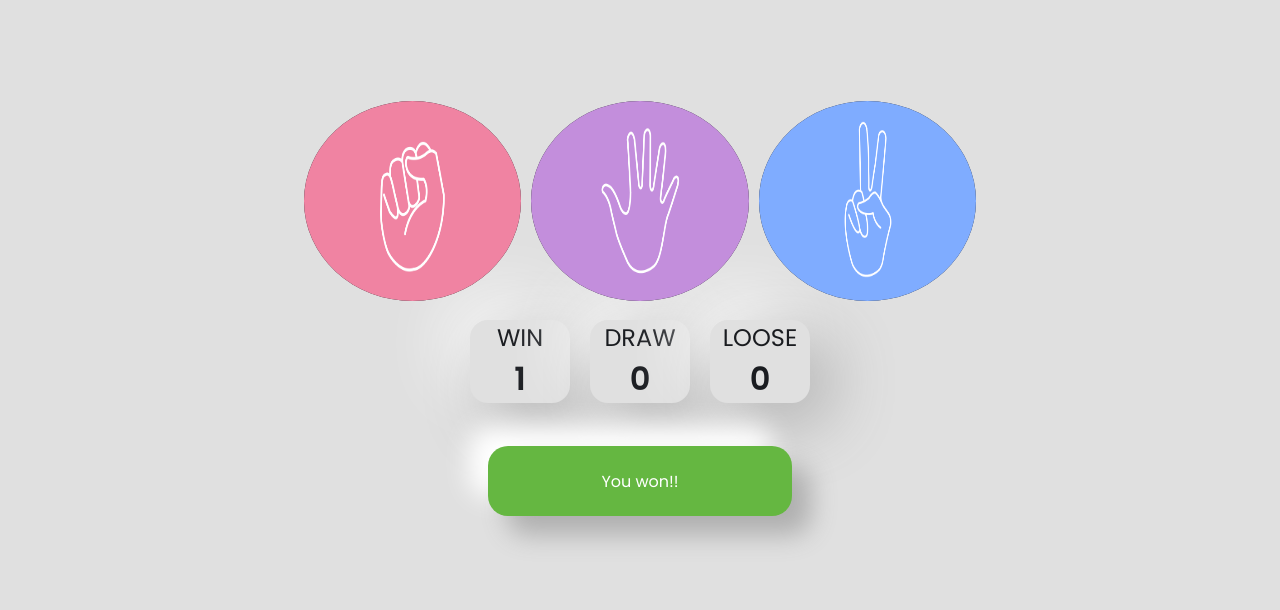
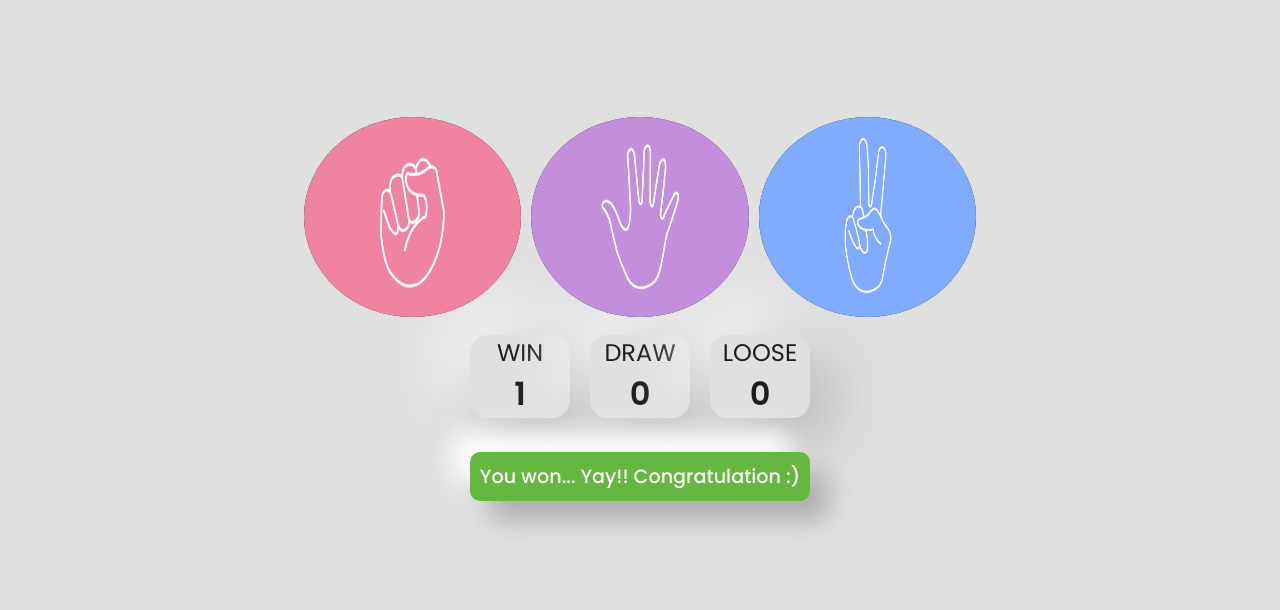
Before and after one commit to theakash04/stone-paper-scissor, a plain HTML site: page index.html in a window 1280 px wide. Both pictures are taken after a click on the element 412 px from the left and 305 px from the top of the page. Shown: the part 104-714 px from the top of the page. Drawn offline with nearby package versions, Linux system fonts and the light colour scheme.

Commit message:
edit in js

```diff
--- a/style-script/script.js
+++ b/style-script/script.js
@@ -20,15 +20,15 @@ const Botchoice = () =>{
 
 
 const drawCheck = () =>{
-  result.innerText = "Draw!";
+  result.innerText = "Ah! it's a draw :(";
   resultbtn.setAttribute('style', 'background-color: #A6B1E1')
 }
 const winner = () =>{
-  result.innerText = "You won!!"
+  result.innerText = "You won... Yay!! Congratulation :)"
   resultbtn.setAttribute('style', 'background-color: #65B741')
 }
 const loose = () =>{
-  result.innerText = "You loose!!"
+  result.innerText = "You loose... Ah! Bad luck :("
   resultbtn.setAttribute('style', 'background-color: #EF4040')
 }
 
--- a/style-script/style.css
+++ b/style-script/style.css
@@ -100,17 +100,16 @@ nav p{
   display: flex;
   align-items: center;
   justify-content: center;
-  width: 19rem;
-  height: 70px;
+  padding: 10px;
   background-color: #A6B1E1;
   box-shadow:  19px 19px 26px #afafaf,
              -19px -19px 26px #ffffff;
   color: #fff;
-  margin-top: 50px;
-  border-radius: 20px;
+  margin-top: 40px;
+  border-radius: 10px;
 }
-.result p{
-  font-size: 2rem;
+.resultbtn p{
+  font-size: 1.2rem;
   font-weight: 500;
 }
 
```
